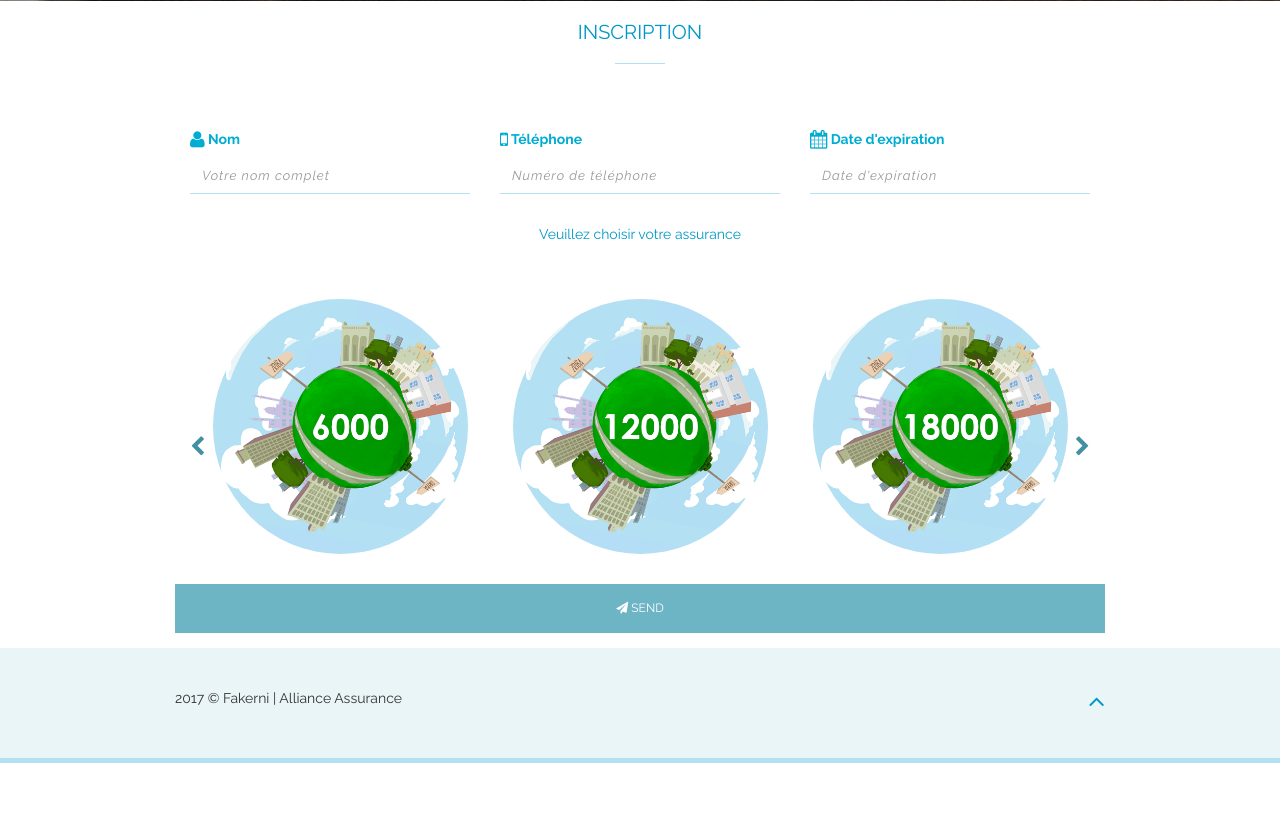
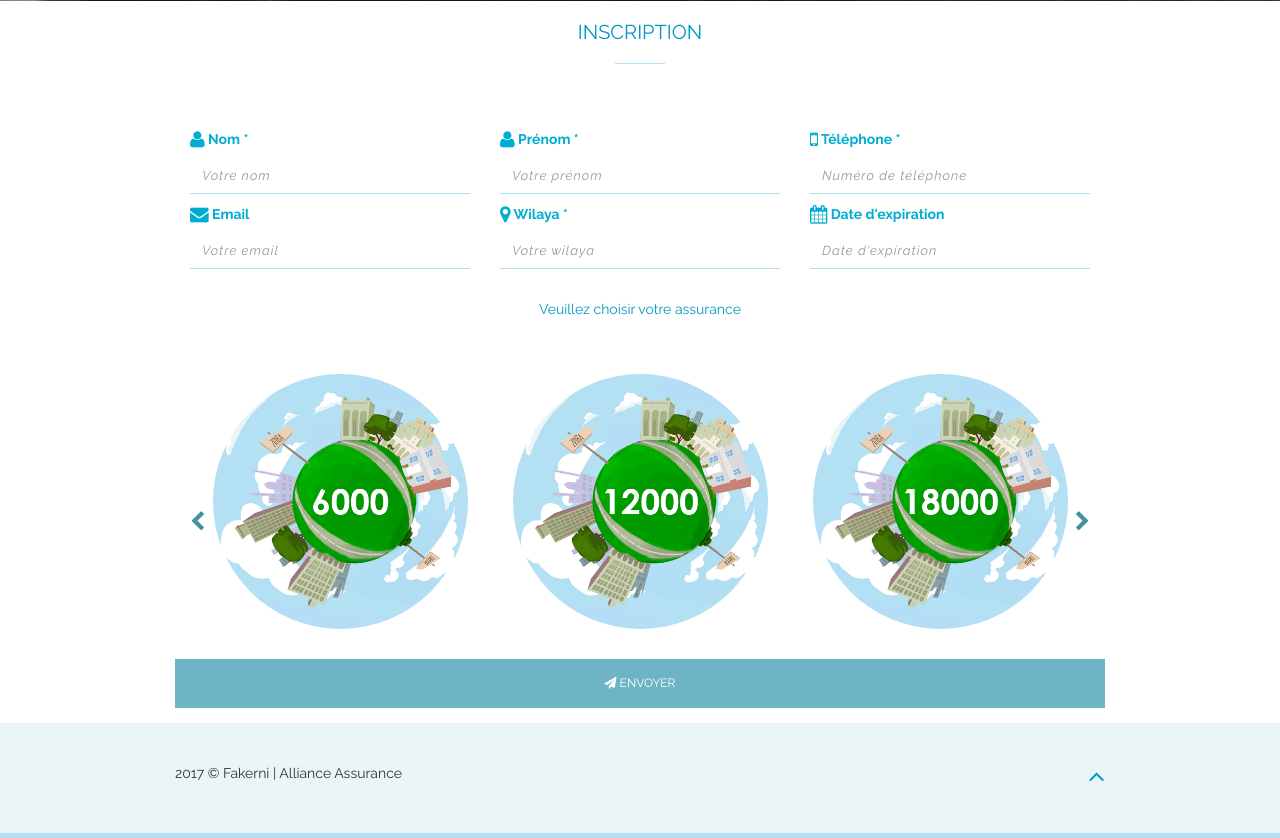
Before and after one commit to chafik-allin/Fakkarni, a Laravel app: page / in a window 1280 px wide. Shown: the part 709-1547 px from the top of the page. Before the commit the page ends 1472 px from the top, so only its background shows below. Run offline with Laravel 8, Linux system fonts and the light colour scheme; settings files or empty folders that the repository lacks are supplied.

Commit message:
Site modifie apres avoir recu l'email ajout des champs nom, prenom, email,wilaya ajout validations necessaires modification au niveau de migration modification au niveau fillable du model client

```diff
--- a/app/Client.php
+++ b/app/Client.php
@@ -6,5 +6,5 @@ use Illuminate\Database\Eloquent\Model;
 
 class Client extends Model
 {
-    protected $fillable = ['name', 'phone', 'type', 'date_exp'];
+    protected $fillable = ['first_name', 'last_name',  'phone', 'email', 'wilaya', 'type', 'date_exp'];
 }
--- a/config/app.php
+++ b/config/app.php
@@ -65,7 +65,7 @@ return [
     |
     */
 
-    'timezone' => 'UTC',
+    'timezone' => 'Africa/Algiers',
 
     /*
     |--------------------------------------------------------------------------
--- a/resources/views/index.blade.php
+++ b/resources/views/index.blade.php
@@ -129,13 +129,28 @@
                         </div>
                         <div class="form-group" data-wow-duration="2s" >
                             <div class="col-md-4 wow fadeInLeft" style="margin-top:10px">
-                                <label><i class="fa fa-user fa-lg"></i> Nom</label>
-                                <input type="text" class="form-control" placeholder="Votre nom complet" name="name" pattern="([a-zA-Z\s])+" required value="{{old('name')}}" >
+                                <label><i class="fa fa-user fa-lg"></i> Nom *</label>
+                                <input type="text" class="form-control" placeholder="Votre nom" name="first_name" pattern="([a-zA-Z\s])+" required value="{{old('first_name')}}" >
+                            </div>
+                            <div class="col-md-4 wow fadeInLeft" style="margin-top:10px">
+                                <label><i class="fa fa-user fa-lg"></i> Prénom *</label>
+                                <input type="text" class="form-control" placeholder="Votre prénom" name="last_name" pattern="([a-zA-Z\s])+" required value="{{old('last_name')}}" >
                             </div>
                             <div class="col-md-4 wow fadeInDown" style="margin-top:10px">
-                                <label><i class="fa fa-mobile fa-lg"></i> Téléphone</label>
-                                <input type="text" class="form-control" placeholder="Numéro de téléphone" name="phone" pattern="\d{10}" data-toggle="tooltip"  required value="{{old('phone')}}" />
+                                <label><i class="fa fa-mobile fa-lg"></i> Téléphone *</label>
+                                <input type="text" class="form-control" placeholder="Numéro de téléphone" name="phone" pattern="\d{10}"  required value="{{old('phone')}}" />
                             </div>
+
+                            <div class="col-md-4 wow fadeInDown" style="margin-top:10px">
+                                <label><i class="fa fa-envelope fa-lg"></i> Email </label>
+                                <input type="email" class="form-control" placeholder="Votre email" name="email"  value="{{old('email')}}" />
+                            </div>
+
+                            <div class="col-md-4 wow fadeInDown" style="margin-top:10px">
+                                <label><i class="fa fa-map-marker fa-lg"></i> Wilaya * </label>
+                                <input type="text" class="form-control" placeholder="Votre wilaya" name="wilaya" required value="{{old('wilaya')}}" />
+                            </div>
+
                             <div class="col-md-4 wow fadeInRight" style="margin-top:10px">
                                 <label><i class="fa fa-calendar fa-lg"></i> Date d'expiration</label>
                                 <input type="text" id="datepicker" class="form-control" placeholder="Date d'expiration" name="date_exp" required value="{{old('date_exp')}}"  />
@@ -152,16 +167,16 @@
                             <div class="col-md-12">
                                 <span  id="res_assurance"></span>
                                 <div class="owl-carousel owl-theme wow fadeInUp">
-                                    <div class="item" id="1" style="width:85% !important">
+                                    <div class="item" id="18000" style="width:85% !important">
                                         <img  src="{{asset('img/assurrances/18000.png')}}" class=" img-responsive img-circle"  alt=""/>
                                     </div>
-                                    <div class="item" id="2" style="width:85% !important">
+                                    <div class="item" id="6000" style="width:85% !important">
                                        <img  src="{{asset('img/assurrances/6000.png')}}" class=" img-responsive img-circle" alt="" />
                                     </div>
-                                    <div class="item" id="3" style="width:85% !important">
+                                    <div class="item" id="12000" style="width:85% !important">
                                         <img  src="{{asset('img/assurrances/12000.png')}}" class=" img-responsive img-circle" alt=""   />
                                     </div>
-                                    <div class="item" id="4" style="width:85% !important">
+                                    <div class="item" id="18000" style="width:85% !important">
                                         <img  src="{{asset('img/assurrances/18000.png')}}" class=" img-responsive img-circle"  alt=""  />
                                     </div>
 
@@ -170,7 +185,7 @@
                         </div>
                         <input type="hidden" name="type" value="">
                         <div class="form-group" style="clear: both;">
-                            <button class="btn send-btn btn-block wow fadeInDown"><i class="fa fa-send"></i> Send</button>
+                            <button class="btn send-btn btn-block wow fadeInDown"><i class="fa fa-send"></i> Envoyer</button>
                         </div>
 
                     </form>
```
Also changed, not shown: app/Http/Requests/PostRequest.php (+15 -8 lines), database/migrations/2017_11_07_104302_create_clients_table.php, 1 other file.
